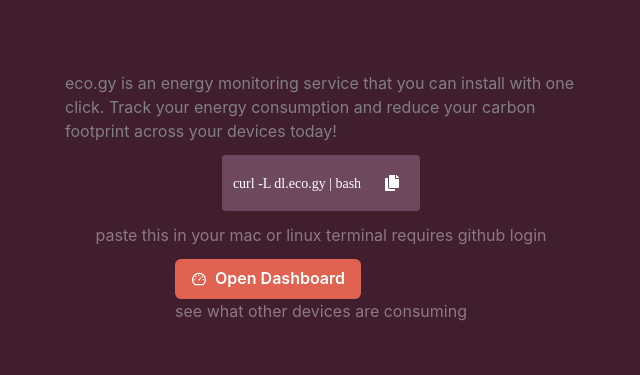
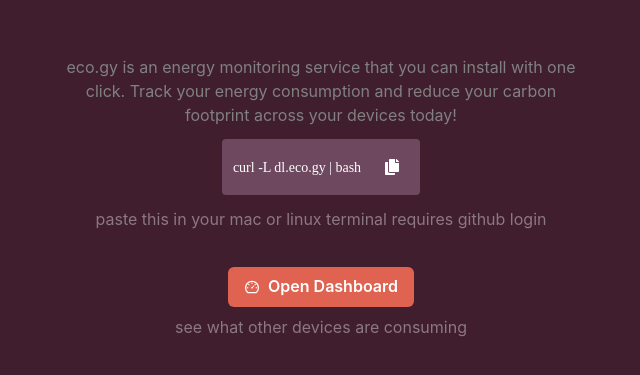
Before and after one commit to eco-gy/eco-gy-app, a React (Vite) app: page / in a window 1280 px wide. Shown: the part 203-578 px from the top of the page, without its empty margins (319-959 px from the left). Built offline with nearby package versions, Linux system fonts and the light colour scheme; a web font is replaced by a local one.

Commit message:
fix: styles

```diff
--- a/src/components/common/DashBoardButton.tsx
+++ b/src/components/common/DashBoardButton.tsx
@@ -1,12 +1,12 @@
 import { FC } from "react";
 import { DASHBOARD_PAGE_PATH } from "../../config/constants";
 import { Link } from "react-router-dom";
-import { Box, Button, Text } from "@chakra-ui/react";
+import { Button, Stack, Text } from "@chakra-ui/react";
 import { AiOutlineDashboard } from "react-icons/ai";
 
 const DashBoardButton: FC = () => {
   return (
-    <Box alignItems="center">
+    <Stack alignItems="center" marginTop="24px">
       <Link to={DASHBOARD_PAGE_PATH}>
         <Button
           backgroundColor="#E06251"
@@ -19,7 +19,7 @@
       <Text color="rgba(255, 255, 255, 0.4)">
         see what other devices are consuming
       </Text>
-    </Box>
+    </Stack>
   );
 };
 export default DashBoardButton;
--- a/src/pages/WelcomePage.tsx
+++ b/src/pages/WelcomePage.tsx
@@ -6,7 +6,7 @@
 const WelcomePage: FC = () => {
   return (
     <Center height="100vh" flexDirection="column" gap={3}>
-      <Text width="lg">
+      <Text width="lg" textAlign="center">
         eco.gy is an energy monitoring service that you can install with one
         click. Track your energy consumption and reduce your carbon footprint
         across your devices today!
```
